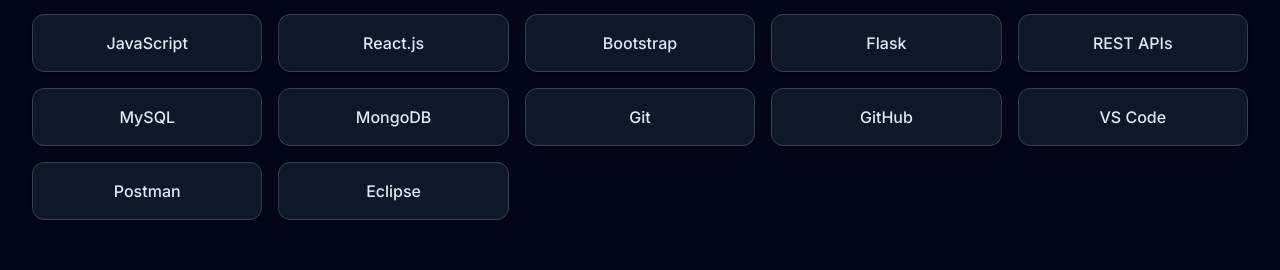
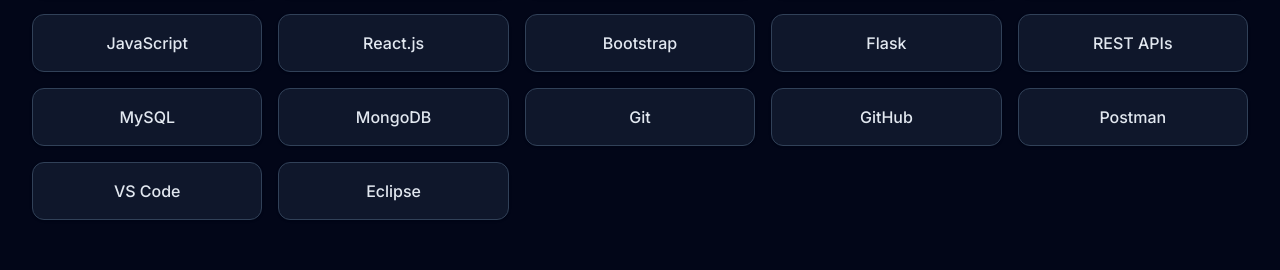
Before and after one commit to JhansiOruganti-43/Portfolio-React, a React (Vite) app: page / in a window 1280 px wide. Shown: the part 2062-2332 px from the top of the page. Built offline with nearby package versions, Linux system fonts and the light colour scheme.

Commit message:
Update portfolio project details

```diff
--- a/src/components/Skills.jsx
+++ b/src/components/Skills.jsx
@@ -33,8 +33,9 @@
 
   { name: 'Git', category: 'tools' },
   { name: 'GitHub', category: 'tools' },
+  { name: 'Postman', category: 'tools' },
   { name: 'VS Code', category: 'tools' },
-  { name: 'Postman', category: 'tools' },
+
   { name: 'Eclipse', category: 'tools' },
 
 ];
```
